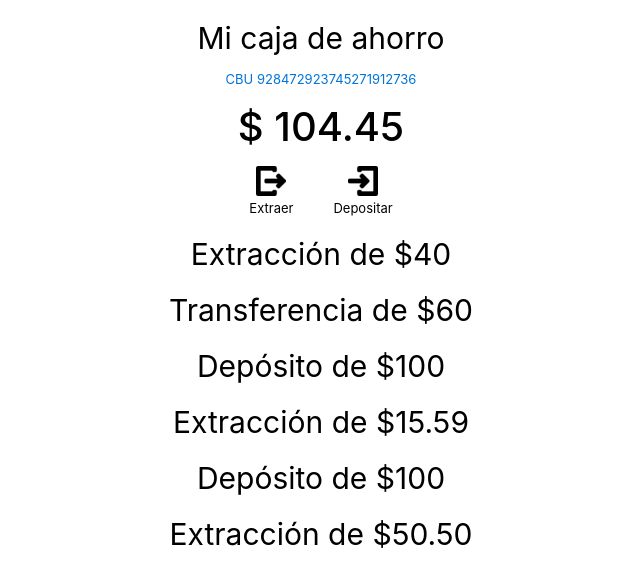
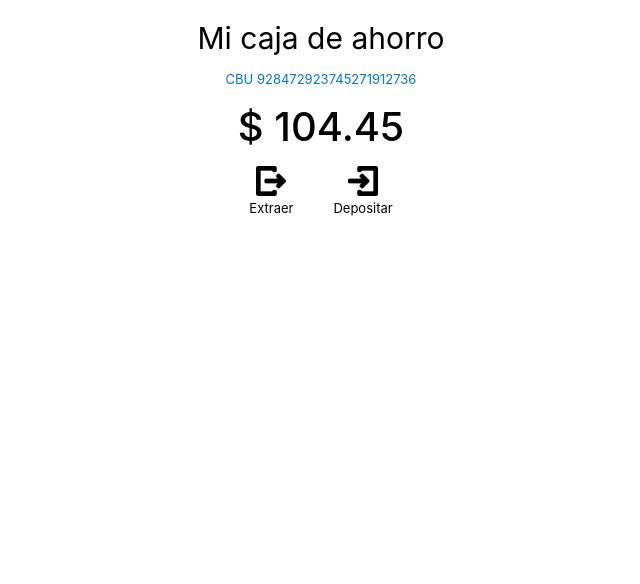
Before and after one commit to FrancoMaz/aninfo-frontend-demo-1C2020, a React (Create React App) app in the folder my-app/: page / in a window 1280 px wide. Shown: the top 584 px of the page, without its empty margins (319-959 px from the left). Built offline with nearby package versions, Linux system fonts and the light colour scheme.

Commit message:
Add dynamic transactions

```diff
--- a/my-app/src/components/AccountList.js
+++ /dev/null
@@ -1,22 +0,0 @@
-import React from "react";
-import Transaction from "./Transaction";
-
-export default class AccountList extends React.Component {
-
-    constructor(props) {
-        super(props);
-    }
-
-    render() {
-        return (
-            <div className="transaction-list">
-                <Transaction type="Extracción" amount="40"/>
-                <Transaction type="Transferencia" amount="60"/>
-                <Transaction type="Depósito" amount="100"/>
-                <Transaction type="Extracción" amount="15.59"/>
-                <Transaction type="Depósito" amount="100"/>
-                <Transaction type="Extracción" amount="50.50"/>
-            </div>
-        )
-    }
-}
--- a/my-app/src/components/Confirmation.js
+++ b/my-app/src/components/Confirmation.js
@@ -9,7 +9,9 @@ export default class Confirmation extends React.Component {
 
     changeAmount = () => {
         let newAmount = this.props.action === "Extraer" ? (parseFloat(this.props.totalAmount) - parseFloat(this.props.amount)) : (parseFloat(this.props.totalAmount) + parseFloat(this.props.amount));
+        let action = this.props.action === "Extraer" ? "Extracción" : "Depósito";
         this.props.changeAmount(newAmount);
+        this.props.addTransaction(action + " de $" + this.props.amount);
         this.props.hidePage();
     };
 
--- a/my-app/src/components/MainPage.js
+++ b/my-app/src/components/MainPage.js
@@ -1,7 +1,7 @@
 import React from "react";
 import extractIcon from "../extraer_icono.svg";
 import depositIcon from "../depositar_icono.svg";
-import AccountList from "./AccountList";
+import TransactionList from "./TransactionList";
 import TransactionPage from "./TransactionPage";
 
 export default class MainPage extends React.Component {
@@ -12,7 +12,8 @@ export default class MainPage extends React.Component {
             cbu: "928472923745271912736",
             amount: 104.45,
             transaction: null,
-            show: true
+            show: true,
+            transactionList: []
         }
     }
 
@@ -26,6 +27,10 @@ export default class MainPage extends React.Component {
 
     changeAmount = (amount) => {
       this.setState({amount: amount, transaction: null, show: true})
+    };
+
+    addTransaction = (transaction) => {
+        this.setState({transactionList: [transaction].concat(this.state.transactionList)})
     };
 
 
@@ -47,11 +52,11 @@ export default class MainPage extends React.Component {
                             <div className="img_label">Depositar</div>
                         </div>
                     </div>
-                    <AccountList />
+                    <TransactionList transactions={this.state.transactionList}/>
                 </div> :
                 (this.state.transaction === "extract" ?
-                    <TransactionPage action="Extraer" showMainPage={this.showMainPage} changeAmount={this.changeAmount} totalAmount={this.state.amount}/>
-                    : <TransactionPage action="Depositar" showMainPage={this.showMainPage} changeAmount={this.changeAmount} totalAmount={this.state.amount}/>)
+                    <TransactionPage action="Extraer" showMainPage={this.showMainPage} changeAmount={this.changeAmount} totalAmount={this.state.amount} addTransaction={this.addTransaction}/>
+                    : <TransactionPage action="Depositar" showMainPage={this.showMainPage} changeAmount={this.changeAmount} totalAmount={this.state.amount} addTransaction={this.addTransaction}/>)
 
         )
     }
--- a/my-app/src/components/Transaction.js
+++ /dev/null
@@ -1,17 +0,0 @@
-import React from "react";
-import './Transaction.css';
-
-export default class AccountList extends React.Component {
-
-    constructor(props) {
-        super(props);
-    }
-
-    render() {
-        return (
-            <div className="transaction">
-                {this.props.type} de ${this.props.amount}
-            </div>
-        )
-    }
-}
--- /dev/null
+++ b/my-app/src/components/TransactionList.js
@@ -0,0 +1,20 @@
+import React from "react";
+import "./TransactionList.css";
+
+export default class TransactionList extends React.Component {
+
+    constructor(props) {
+        super(props);
+    }
+
+    render() {
+
+        let transactions = this.props.transactions.map(t => <div className="transaction">{t}</div>);
+
+        return (
+            <div className="transaction-list">
+                {transactions}
+            </div>
+        )
+    }
+}
--- a/my-app/src/components/TransactionPage.js
+++ b/my-app/src/components/TransactionPage.js
@@ -43,7 +43,8 @@ export default class TransactionPage extends React.Component {
         let error = null;
 
         if (this.state.showConfirmation) {
-            confirmation = <Confirmation amount={this.state.amount} action={this.props.action} changeAmount={this.props.changeAmount} totalAmount={this.props.totalAmount} hidePage={this.hidePage}/>
+            confirmation = <Confirmation amount={this.state.amount} action={this.props.action} changeAmount={this.props.changeAmount}
+                                         totalAmount={this.props.totalAmount} hidePage={this.hidePage} addTransaction={this.props.addTransaction}/>
         }
 
         if (this.state.error !== "") {
```
Also changed, not shown: my-app/src/components/TransactionList.css (renamed from my-app/src/components/Transaction.css).
